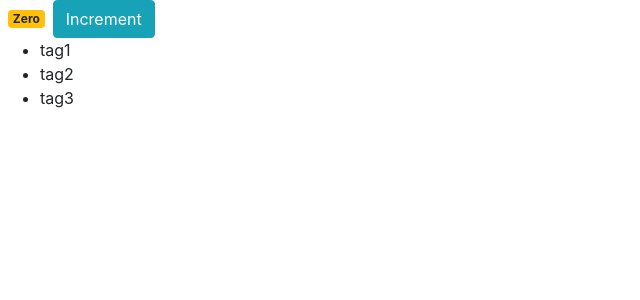
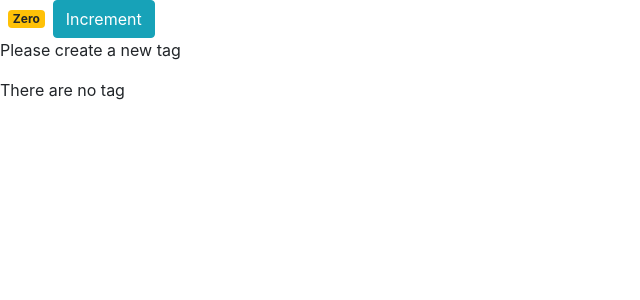
Before and after one commit to maikhanh123/react-couters, a React (Create React App) app: page / in a window 1280 px wide. Shown: the top 300 px of the page, without its empty margins (0-640 px from the left). Built offline with nearby package versions, Linux system fonts and the light colour scheme.

Commit message:
condition on react

```diff
--- a/src/counter.jsx
+++ b/src/counter.jsx
@@ -3,7 +3,7 @@ import React, { Component } from "react";
 class Counter extends Component {
   state = {
     count: 0,
-    tags : ["tag1", "tag2", "tag3"]
+    tags: []
   };
 
   render() {
@@ -11,18 +11,34 @@ class Counter extends Component {
       <div>
         <span className={this.getBadgeClasses()}>{this.formatCount()}</span>
         <button className="btn btn-info">Increment</button>
-        <ul>
-            {this.state.tags.map(tag => <li  key={tag}>{tag}</li>)}
-        </ul>
+
+        <div>
+            {this.state.tags.length === 0 && <p>Please create a new tag</p>}
+            {this.renderTag()}
+        </div>
       </div>
     );
   }
 
-    getBadgeClasses() {
-        let classes = "badge m-2 badge-";
-        classes += this.state.count === 0 ? "warning" : "primary";
-        return classes;
+  renderTag() {
+    if (this.state.tags.length === 0) {
+      return <p>There are no tag</p>;
+    } else {
+      return (
+        <ul>
+          {this.state.tags.map(tag => (
+            <li key={tag}>{tag}</li>
+          ))}
+        </ul>
+      );
     }
+  }
+
+  getBadgeClasses() {
+    let classes = "badge m-2 badge-";
+    classes += this.state.count === 0 ? "warning" : "primary";
+    return classes;
+  }
 
   formatCount() {
     const { count } = this.state;
```
